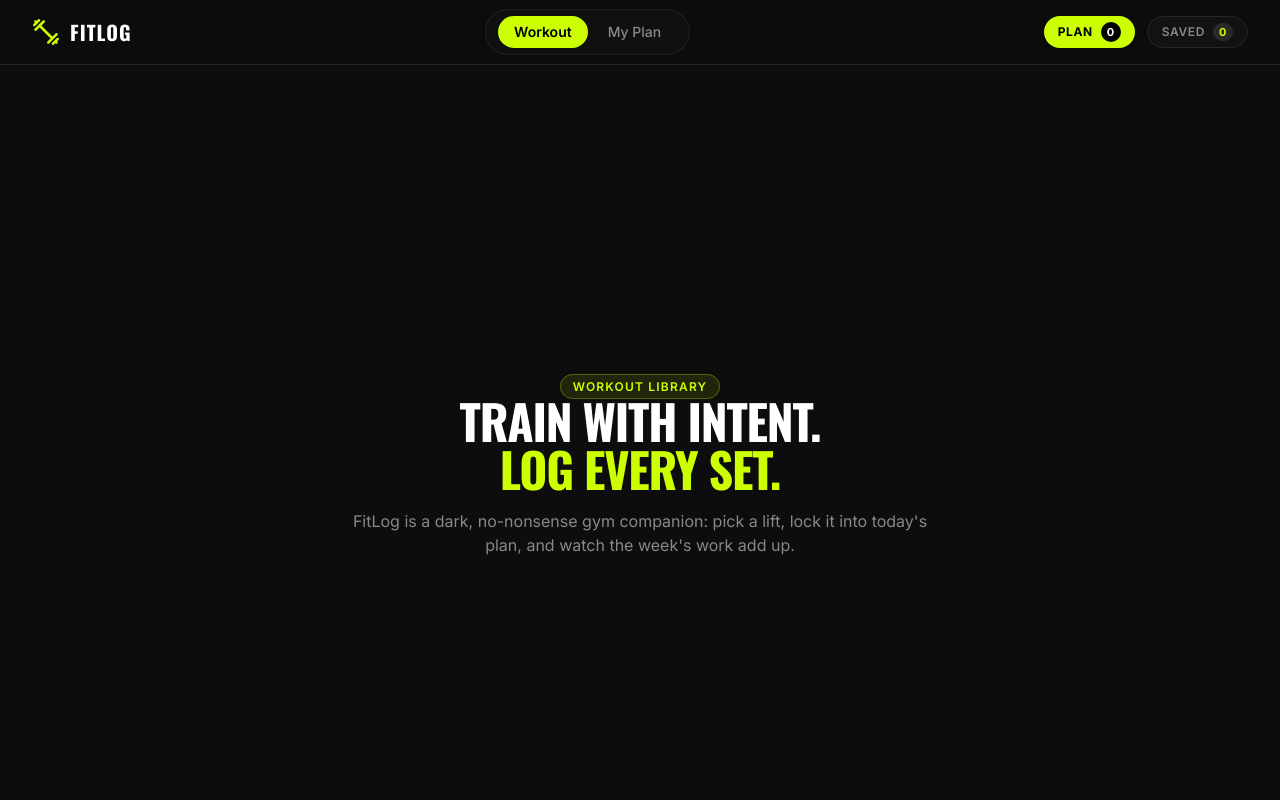
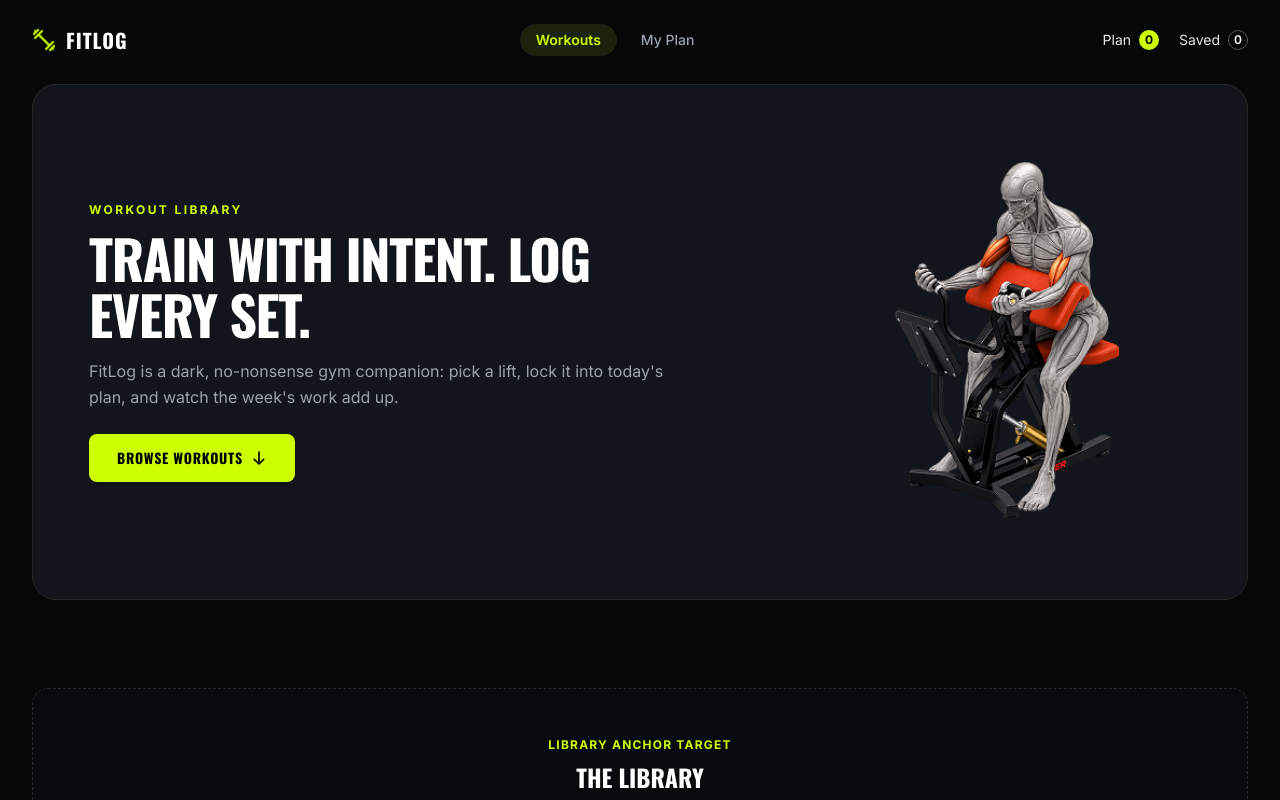
Before and after one commit to mahmudulhasanmaruf78/fitlog, a Next.js app: page / in a window 1280 px wide. Shown: the top 800 px of the page. Built offline with nearby package versions, Linux system fonts and the light colour scheme.

Commit message:
feat: add core layout components, global styles, and initial homepage setup

```diff
--- a/app/globals.css
+++ b/app/globals.css
@@ -1,26 +1,30 @@
 @import "tailwindcss";
 
 @theme {
-  --color-dark-bg: #0d0d0d;
-  --color-card-bg: #141414;
+  --color-dark-bg: #080808;
+  --color-card-bg: #12151b;
   --color-card-border: #262626;
   --color-card-hover: #1e1e1e;
   --color-accent-lime: #ccff00;
   --color-accent-lime-hover: #b3e600;
-  --color-muted-text: #888888;
+  --color-muted-text: #9ca3af;
 
   --font-display: var(--font-oswald), sans-serif;
   --font-body: var(--font-inter), sans-serif;
 }
 
 :root {
-  --background: #0d0d0d;
+  --background: #080808;
   --foreground: #ededed;
-  --card-bg: #141414;
+  --card-bg: #12151b;
   --card-border: #262626;
   --accent-lime: #ccff00;
   --accent-lime-hover: #b3e600;
-  --muted-text: #888888;
+  --muted-text: #9ca3af;
+}
+
+html {
+  scroll-behavior: smooth;
 }
 
 body {
--- a/app/page.tsx
+++ b/app/page.tsx
@@ -1,18 +1,28 @@
+import Hero from "@/components/Hero";
+
 export default function HomePage() {
   return (
-    <main className="min-h-screen bg-dark-bg text-[#ededed] flex flex-col items-center justify-center p-8">
-      <div className="max-w-xl text-center space-y-4">
-        <span className="text-xs uppercase tracking-widest text-accent-lime font-semibold px-3 py-1 rounded-full border border-accent-lime/30 bg-accent-lime/10">
-          WORKOUT LIBRARY
-        </span>
-        <h1 className="text-4xl md:text-5xl font-display font-bold uppercase tracking-tight text-white">
-          Train with intent. <br />
-          <span className="text-accent-lime">Log every set.</span>
-        </h1>
-        <p className="text-muted-text text-sm md:text-base">
-          FitLog is a dark, no-nonsense gym companion: pick a lift, lock it into today&apos;s plan, and watch the week&apos;s work add up.
-        </p>
-      </div>
-    </main>
+    <div className="flex-1 flex flex-col">
+      {/* Hero / Banner Section */}
+      <Hero />
+
+      {/* Target Library Section Placeholder for smooth scroll anchor */}
+      <section
+        id="library"
+        className="max-w-7xl mx-auto w-full px-4 sm:px-6 lg:px-8 py-16 scroll-mt-20"
+      >
+        <div className="flex flex-col items-center justify-center text-center py-12 border border-dashed border-card-border rounded-2xl bg-card-bg/20">
+          <span className="text-xs uppercase tracking-widest text-accent-lime font-bold mb-2">
+            LIBRARY ANCHOR TARGET
+          </span>
+          <h2 className="text-2xl font-display font-bold uppercase text-white mb-2">
+            The Library
+          </h2>
+          <p className="text-muted-text text-sm max-w-md">
+            Twelve lifts covering every major muscle group will be rendered here.
+          </p>
+        </div>
+      </section>
+    </div>
   );
 }
--- a/components/Footer.tsx
+++ b/components/Footer.tsx
@@ -23,7 +23,7 @@ export default function Footer() {
 
         {/* Right: Copyright text */}
         <p className="text-xs sm:text-sm text-muted-text text-center sm:text-right">
-          © 2026 FitLog — Workout Library. Train hard, log honest.
+          &copy; {new Date().getFullYear()} FitLog &mdash; Workout Library. Train hard, log honest.
         </p>
       </div>
     </footer>
--- /dev/null
+++ b/components/Hero.tsx
@@ -0,0 +1,65 @@
+import Image from "next/image";
+import Link from "next/link";
+
+export default function Hero() {
+  return (
+    <section className="w-full max-w-7xl mx-auto px-4 sm:px-6 lg:px-8 pt-1 pb-4 sm:pb-6">
+      {/* Outer Rounded Hero Card */}
+      <div className="relative overflow-hidden bg-card-bg border border-card-border rounded-2xl sm:rounded-3xl px-6 py-6 sm:px-10 sm:py-8 lg:px-14 lg:py-8">
+        <div className="grid grid-cols-1 lg:grid-cols-12 gap-6 lg:gap-10 items-center">
+          {/* Left Column: Text & CTA */}
+          <div className="lg:col-span-7 flex flex-col items-start text-left">
+            {/* Eyebrow */}
+            <span className="text-accent-lime font-bold text-xs uppercase tracking-[0.2em] mb-3">
+              WORKOUT LIBRARY
+            </span>
+
+            {/* Main Heading */}
+            <h1 className="font-display text-4xl sm:text-5xl lg:text-[54px] leading-[1.04] font-bold uppercase tracking-tight text-white mb-4">
+              TRAIN WITH INTENT. LOG <br className="hidden sm:inline" />
+              EVERY SET.
+            </h1>
+
+            {/* Subtitle */}
+            <p className="text-muted-text text-sm sm:text-base leading-relaxed max-w-xl mb-6">
+              FitLog is a dark, no-nonsense gym companion: pick a lift, lock it
+              into today&apos;s plan, and watch the week&apos;s work add up.
+            </p>
+
+            {/* CTA Button with Down Arrow Icon */}
+            <Link
+              href="#library"
+              className="inline-flex items-center justify-center gap-2 bg-accent-lime hover:bg-accent-lime-hover active:scale-[0.98] text-black font-display font-bold text-sm tracking-wider uppercase px-7 py-3.5 rounded-lg transition-all shadow-md group"
+            >
+              <span>BROWSE WORKOUTS</span>
+              <svg
+                xmlns="http://www.w3.org/2000/svg"
+                className="w-4 h-4 transition-transform group-hover:translate-y-0.5"
+                fill="none"
+                viewBox="0 0 24 24"
+                stroke="currentColor"
+                strokeWidth={2.5}
+              >
+                <path strokeLinecap="round" strokeLinejoin="round" d="M19 14l-7 7m0 0l-7-7m7 7V3" />
+              </svg>
+            </Link>
+          </div>
+
+          {/* Right Column: Transparent Character Cutout Banner */}
+          <div className="lg:col-span-5 flex justify-center lg:justify-end items-center">
+            <div className="relative w-full max-w-[260px] sm:max-w-[320px] lg:max-w-[360px] aspect-[4/5] flex items-center justify-center">
+              <Image
+                src="/assets/banner.png"
+                alt="Gym Training Character"
+                fill
+                priority
+                className="object-contain"
+                sizes="(max-width: 768px) 260px, (max-width: 1024px) 320px, 360px"
+              />
+            </div>
+          </div>
+        </div>
+      </div>
+    </section>
+  );
+}
--- a/components/Navbar.tsx
+++ b/components/Navbar.tsx
@@ -16,7 +16,7 @@ export default function Navbar({ planCount = 0, savedCount = 0 }: NavbarProps) {
   const [mobileMenuOpen, setMobileMenuOpen] = useState(false);
 
   const navLinks = [
-    { name: "Workout", href: "/" },
+    { name: "Workouts", href: "/" },
     { name: "My Plan", href: "/my-plan" },
   ];
 
@@ -28,30 +28,30 @@ export default function Navbar({ planCount = 0, savedCount = 0 }: NavbarProps) {
   };
 
   return (
-    <header className="sticky top-0 z-50 w-full border-b border-card-border bg-dark-bg/90 backdrop-blur-md">
-      <div className="max-w-7xl mx-auto flex items-center justify-between h-16 px-4 sm:px-6 lg:px-8">
+    <header className="sticky top-0 z-50 w-full bg-dark-bg/95 backdrop-blur-sm">
+      <div className="max-w-7xl mx-auto flex items-center justify-between h-20 px-4 sm:px-6 lg:px-8">
         {/* Brand / Logo (Left) */}
         <Link
           href="/"
           className="flex items-center gap-2.5 group transition-transform active:scale-95"
         >
-          <div className="relative w-7 h-7 flex items-center justify-center">
+          <div className="relative w-6 h-6 flex items-center justify-center">
             <Image
               src="/assets/logo.png"
               alt="FitLog Logo"
-              width={28}
-              height={28}
+              width={24}
+              height={24}
               className="object-contain"
               priority
             />
           </div>
-          <span className="font-display font-bold text-xl tracking-wider text-white group-hover:text-accent-lime transition-colors">
+          <span className="font-display font-bold text-xl tracking-wider text-white">
             FITLOG
           </span>
         </Link>
 
         {/* Center Nav Links (Desktop) */}
-        <nav className="hidden md:flex items-center gap-1 bg-card-bg/60 border border-card-border/80 px-3 py-1.5 rounded-full">
+        <nav className="hidden md:flex items-center gap-2">
           {navLinks.map((link) => {
             const active = isLinkActive(link.href);
             return (
@@ -60,8 +60,8 @@ export default function Navbar({ planCount = 0, savedCount = 0 }: NavbarProps) {
                 href={link.href}
                 className={`text-sm font-medium px-4 py-1.5 rounded-full transition-all duration-200 ${
                   active
-                    ? "bg-accent-lime text-black font-semibold shadow-sm"
-                    : "text-muted-text hover:text-white hover:bg-white/5"
+                    ? "bg-[#1c230d] text-accent-lime font-semibold"
+                    : "text-muted-text hover:text-white"
                 }`}
               >
                 {link.name}
@@ -71,48 +71,47 @@ export default function Navbar({ planCount = 0, savedCount = 0 }: NavbarProps) {
         </nav>
 
         {/* Right Badges (Desktop) */}
-        <div className="hidden md:flex items-center gap-3">
-          {/* Plan badge = filled pill with accent background (#ccff00) */}
+        <div className="hidden md:flex items-center gap-5">
+          {/* Plan badge = Plan text + filled lime circle */}
           <Link
             href="/my-plan"
-            className="flex items-center gap-2 bg-accent-lime text-black text-xs font-bold uppercase tracking-wider px-3.5 py-1.5 rounded-full hover:bg-accent-lime-hover transition-colors shadow-sm"
+            className="flex items-center gap-2 text-white/90 hover:text-white text-sm font-normal transition-colors"
             title="View Today's Plan"
           >
             <span>Plan</span>
-            <span className="inline-flex items-center justify-center bg-black text-white text-[11px] font-bold w-5 h-5 rounded-full">
+            <span className="inline-flex items-center justify-center bg-accent-lime text-black text-xs font-bold w-5 h-5 rounded-full">
               {planCount}
             </span>
           </Link>
 
-          {/* Saved badge = pill with outline/border only */}
+          {/* Saved badge = Saved text + outline circle */}
           <Link
             href="/my-plan"
-            className="flex items-center gap-2 border border-card-border bg-card-bg/80 text-white text-xs font-semibold uppercase tracking-wider px-3.5 py-1.5 rounded-full hover:border-white/40 hover:bg-card-hover transition-colors"
+            className="flex items-center gap-2 text-white/90 hover:text-white text-sm font-normal transition-colors"
             title="View Saved Workouts"
           >
-            <span className="text-muted-text">Saved</span>
-            <span className="inline-flex items-center justify-center bg-white/10 text-accent-lime text-[11px] font-bold px-1.5 py-0.5 min-w-[20px] rounded-full">
+            <span>Saved</span>
+            <span className="inline-flex items-center justify-center border border-white/30 text-white text-xs font-semibold w-5 h-5 rounded-full">
               {savedCount}
             </span>
           </Link>
         </div>
 
         {/* Mobile Hamburger Button */}
-        <div className="flex md:hidden items-center gap-2">
-          {/* Mobile compact plan counter badge */}
+        <div className="flex md:hidden items-center gap-3">
           <Link
             href="/my-plan"
-            className="flex items-center gap-1.5 bg-accent-lime text-black text-xs font-bold px-2.5 py-1 rounded-full"
+            className="flex items-center gap-1.5 text-xs text-white"
           >
             <span>Plan</span>
-            <span className="bg-black text-white text-[10px] w-4 h-4 rounded-full flex items-center justify-center font-bold">
+            <span className="bg-accent-lime text-black text-[11px] w-4 h-4 rounded-full flex items-center justify-center font-bold">
               {planCount}
             </span>
           </Link>
 
           <button
             onClick={() => setMobileMenuOpen(!mobileMenuOpen)}
-            className="p-2 text-muted-text hover:text-white focus:outline-none"
+            className="p-1.5 text-gray-400 hover:text-white focus:outline-none"
             aria-label="Toggle Navigation Menu"
           >
             {mobileMenuOpen ? <X size={22} /> : <Menu size={22} />}
@@ -122,7 +121,7 @@ export default function Navbar({ planCount = 0, savedCount = 0 }: NavbarProps) {
 
       {/* Mobile Dropdown Menu */}
       {mobileMenuOpen && (
-        <div className="md:hidden border-b border-card-border bg-card-bg/95 px-4 pt-3 pb-5 space-y-3 backdrop-blur-lg animate-in slide-in-from-top duration-200">
+        <div className="md:hidden border-b border-white/10 bg-card-bg px-4 pt-3 pb-5 space-y-3">
           <div className="flex flex-col space-y-1">
             {navLinks.map((link) => {
               const active = isLinkActive(link.href);
@@ -133,8 +132,8 @@ export default function Navbar({ planCount = 0, savedCount = 0 }: NavbarProps) {
                   onClick={() => setMobileMenuOpen(false)}
                   className={`text-sm font-medium px-3 py-2.5 rounded-lg transition-colors ${
                     active
-                      ? "bg-accent-lime text-black font-semibold"
-                      : "text-muted-text hover:text-white hover:bg-white/5"
+                      ? "bg-[#1c230d] text-accent-lime font-semibold"
+                      : "text-muted-text hover:text-white"
                   }`}
                 >
                   {link.name}
@@ -143,7 +142,7 @@ export default function Navbar({ planCount = 0, savedCount = 0 }: NavbarProps) {
             })}
           </div>
 
-          <div className="pt-2 border-t border-card-border flex items-center gap-3">
+          <div className="pt-2 border-t border-white/10 flex items-center gap-3">
             <Link
               href="/my-plan"
               onClick={() => setMobileMenuOpen(false)}
@@ -158,9 +157,9 @@ export default function Navbar({ planCount = 0, savedCount = 0 }: NavbarProps) {
             <Link
               href="/my-plan"
               onClick={() => setMobileMenuOpen(false)}
-              className="flex-1 flex items-center justify-center gap-2 border border-card-border text-white text-xs font-semibold uppercase tracking-wider py-2 rounded-lg hover:bg-white/5"
+              className="flex-1 flex items-center justify-center gap-2 border border-white/20 text-white text-xs font-semibold uppercase tracking-wider py-2 rounded-lg"
             >
-              <span className="text-muted-text">Saved</span>
+              <span>Saved</span>
               <span className="text-accent-lime font-bold">({savedCount})</span>
             </Link>
           </div>
```
Also changed, not shown: 2 other files (tests, documents, lock files or other folders).
